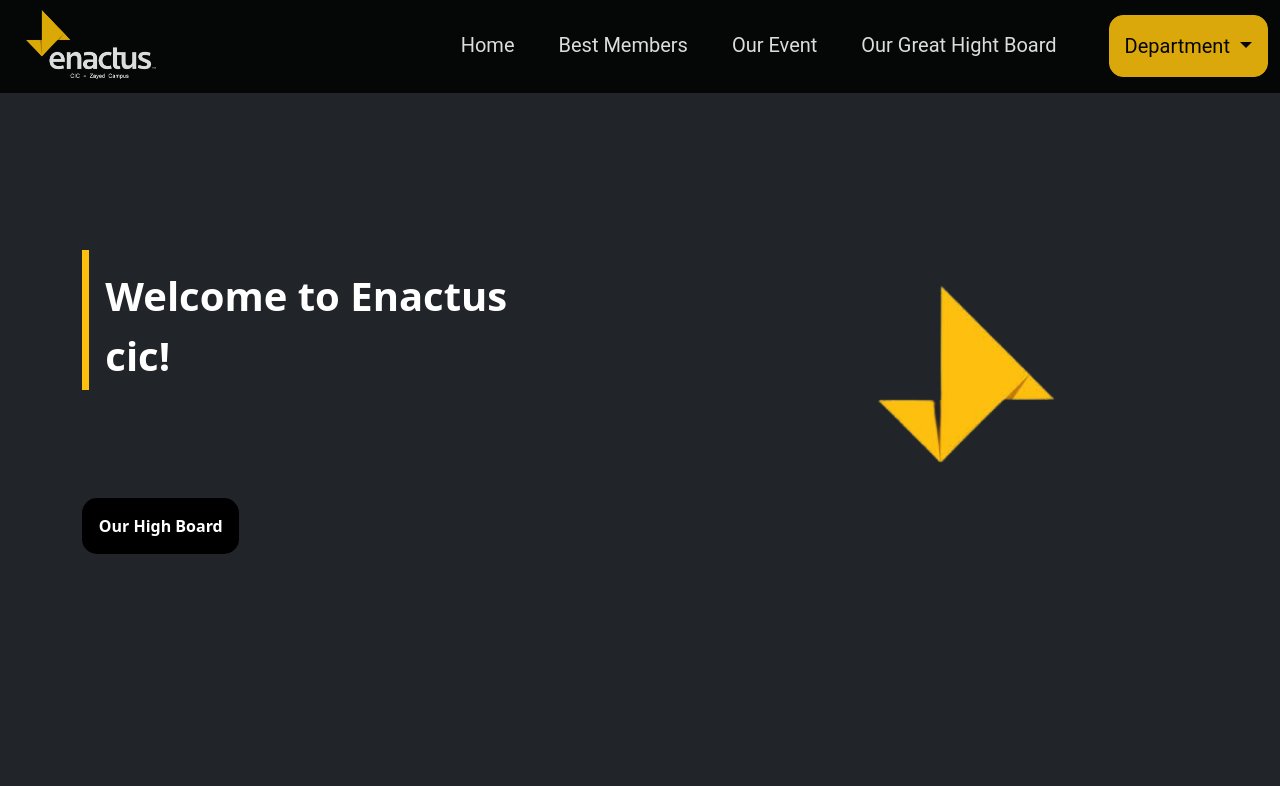
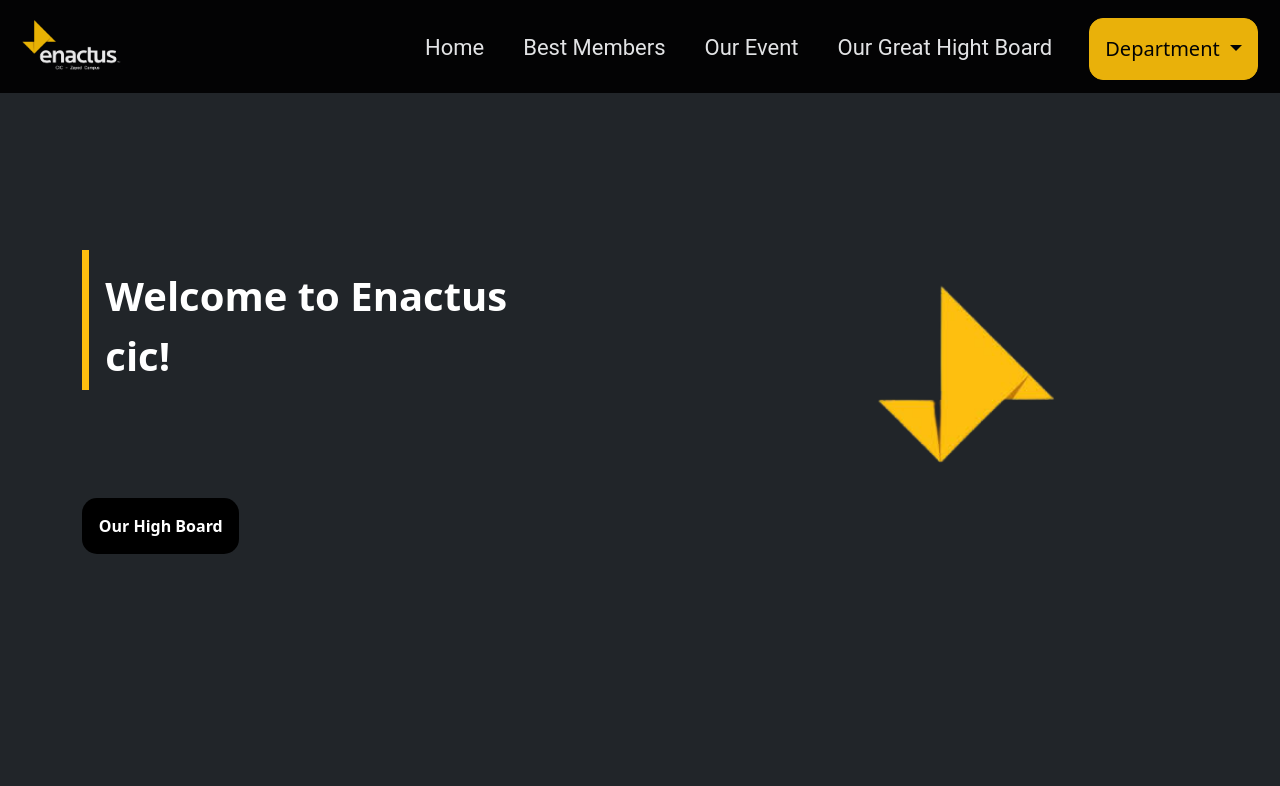
Before and after one commit to Noor-Mohamed/Team2-Enc-Bootstarp-Task, a plain HTML site: page team2 web.html in a window 1280 px wide. Shown: the top 786 px of the page. Drawn offline with nearby package versions, Linux system fonts and the light colour scheme.

Commit message:
update Navbar

```diff
--- a/style.css
+++ b/style.css
@@ -15,8 +15,6 @@
     height: 140px;
     background-color: #FEBF0F;
 }
-
-
 
 .main_link:link,
 .main_link:visited{
@@ -38,116 +36,75 @@
 /* --------------------------------------------------------------------- */
 /* ----------Mohamed Ahmed--------- */
 /* --------------------------------------------------------------------- */
-/* Enactus color #FEBF0F  /
-/ 'Oxygen', Sans-Serif /
-/ 'Roboto', sans-serif /
-/ black-gray #1d1d1da2 */
+/* Enactus color #FEBF0F  */
+/* 'Oxygen', Sans-Serif */
+/* 'Roboto', sans-serif */
+/* black-gray #1d1d1da2 */
+/* filter:blur(0)  */
 
-* {
-    padding: 0;
-    margin: 0;
-    scroll-behavior: smooth;
+
+nav{
+    opacity: 0.9;
 }
 
-
-
-
-body {
-    font-family: 'Roboto', sans-serif;
+.nav-list-info{
+    margin-right: 10px;
+    margin-top: 10px;
 }
 
-.nav_logo{
-    width: 160px;
-    height: 90px;
-    padding: 0;
-    margin: 0;
+.mohamed-list li .nav-link:link,
+.mohamed-list li .nav-link:visited{
+    font-family: 'Roboto', sans-serif;
+    font-size: 22px;
+    margin-right: 19px;
+    padding-left: 12px;
+    border-radius: 14px;
+    transition: 0.6s ease;
 }
 
-#header{
-    background-color: #000;
-    opacity: 0.84;
-    padding: 0;
-    margin: 0;
+.mohamed-list:hover li .nav-link{
+    opacity: 0.5;
 }
-#header .logo{
-    margin: 30px;
-    line-height: 1;
-    font-size: 35px;
-}
-nav{
-    padding: 0;
-    margin: 0;
-}
-ul{
-    display: flex;
-    justify-content: space-around;
-    text-decoration: none;
-    list-style-type: none;
-}
-
-.main-info{
-    display: flex;
-    justify-content: space-around;
-    margin-right: 30px;
-    margin-top: 30px;
-}
-
-nav:hover .main-info a {
-    opacity: 0.3;
-}
-
-.main-info li a{
+.mohamed-list li .nav-link:hover{
+    background-color: #FEBF0F;
     color: #fff;
-    padding: 12px;
-    margin: 10px;
-    font-size: 20px;
-    font-family: 'Roboto', sans-serif;
-    border-radius: 14px;
-    text-decoration: none;
-    transition: 0.5s ease;
-}
-.main-info li a:hover{
-    background-color: #febf0f;
     opacity: 1;
 }
 
-/* Start styling dropdown button */
+/* start Dropdown Styling */
 
-.dropdown button{
-    color: #000;
+.drop-mohamed button{
+    margin-top: 5px;
+    margin-right: 10px;
     font-size: 20px;
-    font-family: 'Roboto', sans-serif;
     padding: 15px;
     border-radius: 14px;
-    transition: 0.3s ease;
-    margin-top: 15px;
 }
-.dropdown button:hover{
+
+.drop-mohamed button:hover{
     color: #efefef;
     opacity: 0.95;
 }
-
-.dropdown .dropdown-menu {
-    align-items: center;
+.drop-mohamed ul{
     background-color: #1d1d1da2;
     padding:10px;
     opacity: 1;
 }
-
-.dropdown-menu li a {
+.drop-mohamed ul li a{
     color: #fff;
-    border-radius: 5px;
-    padding-left: 20px;
-    margin-top: 10px;
+    margin-top: 5px;
+    padding: 10px;
+    border-radius: 10px;
+    font-family: 'Roboto', sans-serif;
     transition: 0.5s ease;
 }
 
-.dropdown-menu li a:hover{
+.drop-mohamed ul li a:hover{
     background-color: #FEBF0F;
     color: #fff;
+    opacity: 1;
 }
-
-/* End styling dropdown button */
+/* End Dropdown Styling */
 
 
 
--- a/team2 web.html
+++ b/team2 web.html
@@ -14,21 +14,35 @@
     <!--------------------------->
     <section>
         <header id="header" class="fixed-top">
-            <div class="container-fluid d-flex justify-content-between">
-                <img class="rounded float-right img-fluid nav_logo" src="imgs/Enactus_Logo_W.png" alt="logo">
-                <!-- Start Nav Bar -->
-
-                <nav class="nav-menu d-done d-lg-block main-nav">
-
-                    <ul>
-                        <div class="main-info">
-                            <li class="nav-item"><a href="#">Home</a></li>
-                            <li class="nav-item"><a href="#">Best Members</a></li>
-                            <li class="nav-item"><a href="#">Our Event</a></li>
-                            <li class="nav-item"><a href="#">Our Great Hight Board</a></li>
+            <nav class="navbar navbar-expand-lg navbar-light sticky-top" style="background-color: #000;">
+                <div class="container-fluid">
+                    <a class="navbar-brand" href="#">
+                        <img src="imgs/Enactus_Logo_W.png" width="120"  alt="logo">
+                    </a>
+                    <button class="navbar-toggler" style="color: #fff;" type="button" data-bs-toggle="collapse" data-bs-target="#navbarSupportedContent" aria-controls="navbarSupportedContent" aria-expanded="false" aria-label="Toggle navigation">
+                        <span class="navbar-toggler-icon">
+                            <i class="fas fa-bars" style="color:#fff; font-size:28px;"></i>
+                        </span>
+                    </button>
+                    <div class="collapse navbar-collapse"  id="navbarSupportedContent">
+                        <ul class="navbar-nav ms-auto mb-2 mb-lg-0">
+                            <div class="nav-list-info">
+                                <ul class="navbar-nav ms-auto mb-2 mb-lg-0 mohamed-list">
+                                    <li class="nav-item">
+                                        <a class="nav-link active text-light" aria-current="page" href="#">Home</a>
+                                    </li>
+                                    <li class="nav-item">
+                                        <a class="nav-link text-light" href="#">Best Members</a>
+                                    </li>
+                                    <li class="nav-item">
+                                        <a class="nav-link text-light" href="#" aria-current="page">Our Event</a>
+                                    </li>
+                                    <li class="nav-item">
+                                        <a class="nav-link text-light" href="#" aria-current="page">Our Great Hight Board</a>
+                                    </li>
+                                </ul>
                             </div>
-                        <!-- Start Dropdown  -->
-                        <div class="dropdown">
+                            <div class="dropdown drop-mohamed">
                                 <button class="btn btn-warning dropdown-toggle" type="button" data-bs-toggle="dropdown" aria-expanded="false">
                                     Department
                                 </button>
@@ -40,11 +54,10 @@
                                     <li><a class="dropdown-item" href="#">Media</a></li>
                                 </ul>
                             </div>
-                    <!-- End Dropdown  -->
                         </ul>
+                    </div>
+                </div>
             </nav>
-                <!-- End Nav Bar -->
-            </div>
         </header>
     </section>
     <!--------------------------->
@@ -87,7 +100,7 @@
     <!--------------------------->
     <!-------------------------video------------------------------->
     <!--------------------------->
-    <section>
+    <section style="margin-top: 150px;">
         <video class="w-100" autoplay muted loop>
             <source src="imgs/video.mp4" type="video/mp4">
         </video>
```
Lines whose indentation alone changed are shown as unchanged.
